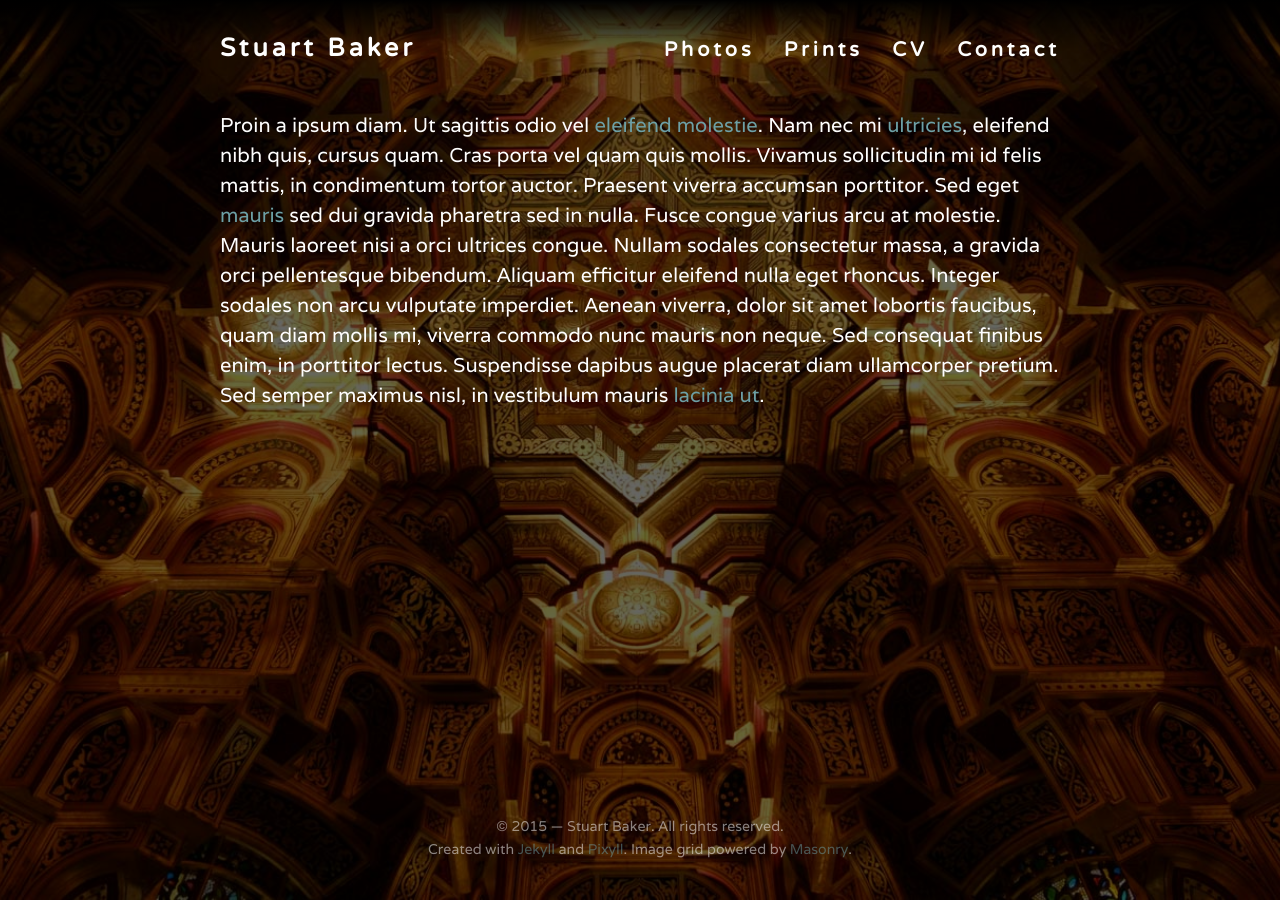
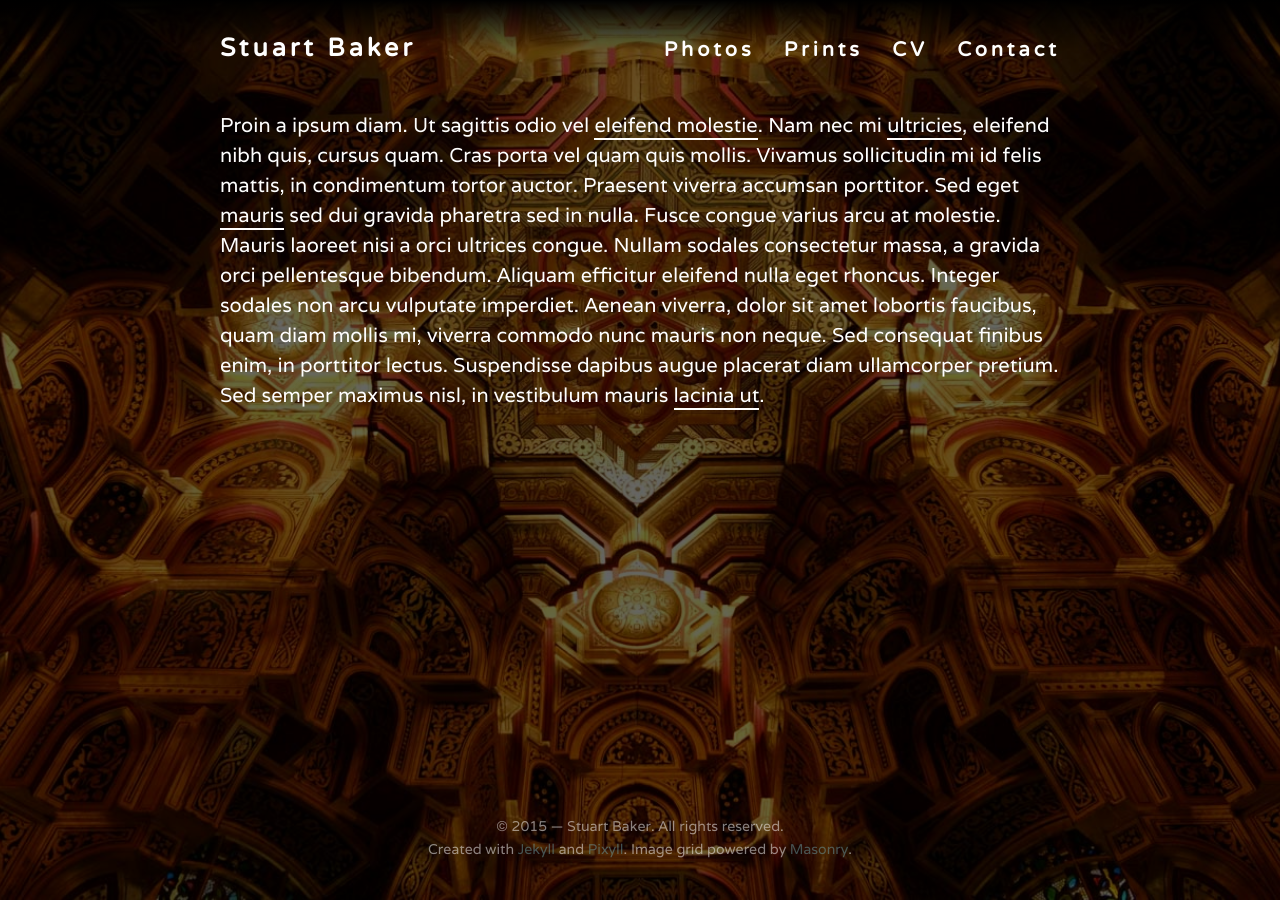
Before and after one commit to smbkr/smbkr.github.io, a Jekyll site: the page built from index.html, in a window 1280 px wide. Built offline with Jekyll 4.4.1, drawn with Linux system fonts in a browser that asks for light colours; nearby versions of some CDN libraries.

Commit message:
put dark homepage css back into a stylesheet, moved some css rules from _custom to dark stylesheet for consistency

```diff
--- a/_includes/dark.html
+++ b/_includes/dark.html
@@ -1,46 +1,2 @@
-<style type="text/css">
-    .site-header {
-    background-image: linear-gradient(black, transparent); }
-
-    .site-header a {
-    color: #fff; }
-
-    .site-header a:hover {
-    color: #fff; }
-
-    .site-header nav a {
-    color: #fff; }
-
-    .site-header nav a:hover,
-    .site-header nav a:focus,
-    .site-header nav a:active {
-    color: #fff;
-    border-bottom: 2px solid #fff; }
-
-    .bgimg {
-    background-image: url("/images/hero.jpg");
-    background-position: center center;
-    background-repeat: no-repeat;
-    background-size: cover;
-    z-index: -1;
-    position: absolute;
-    top: 0;
-    height: 100%;
-    width: 100%;
-    opacity: 0.4; }
-
-    body.site {
-    background-color: #000; }
-
-    footer {
-    background-color: transparent;
-    color: #fff;
-    border-top: #000; }
-
-    small {
-    opacity: 0.5; }
-
-    small:hover {
-    opacity: 1; }
-  </style>
+ <link rel="stylesheet" href="/css/dark.css">
   <div class="bgimg">&nbsp;</div>
--- a/_includes/head.html
+++ b/_includes/head.html
@@ -20,12 +20,10 @@
 
     <!-- CSS -->
     <link rel="stylesheet" href="{{ "/css/pixyll.css" | prepend: site.baseurl }}?{{ site.time | date: "%Y%m%d%H%M" }}" type="text/css">
+    <link rel="stylesheet" href="https://maxcdn.bootstrapcdn.com/font-awesome/4.4.0/css/font-awesome.min.css">
 
     <!-- Fonts -->
     <link href='https://fonts.googleapis.com/css?family=Varela|Varela+Round' rel='stylesheet' type='text/css'>
-    {% if site.show_social_icons or site.show_sharing_icons %}
-      <link href="//maxcdn.bootstrapcdn.com/font-awesome/4.4.0/css/font-awesome.min.css" rel="stylesheet">
-    {% endif %}
 
     <!-- Verifications -->
     {% if site.google_verification %}
--- a/_sass/_custom.scss
+++ b/_sass/_custom.scss
@@ -6,11 +6,10 @@
 $x-blue-light: #96CCD9;
 $x-off-white: #fffff1;
 
-.home { margin-top: 2em; }
-.home p { color: white; }
-
 .grid-size, .item { width: 49%; margin-bottom: 1%; }
 .gutter-size { width: 2%; }
 .item--width2 { width: 100%; }
 .item img { width: 100% }
+
+.lighter { opacity: 0.8; }
 // End of custom CSS rules
--- a/css/dark.scss
+++ b/css/dark.scss
@@ -1,6 +1,7 @@
 ---
 # Alternate CSS rules for dark homepage
 ---
+@import 'custom';
 
 .site-header {
   background-image: linear-gradient(
@@ -44,6 +45,21 @@
   background-color: #000;
 }
 
+.home { margin-top: 2em; }
+.home p { color: white; }
+
+.home p a {
+  color: #fff;
+  border-bottom: 2px solid #fff;
+}
+
+.home p a:hover,
+.home p a:focus,
+.home p a:active {
+  color: $x-blue-light;
+  border: none;
+}
+
 footer {
   background-color: rgba(0,0,0,0);
   color: #fff;
```
